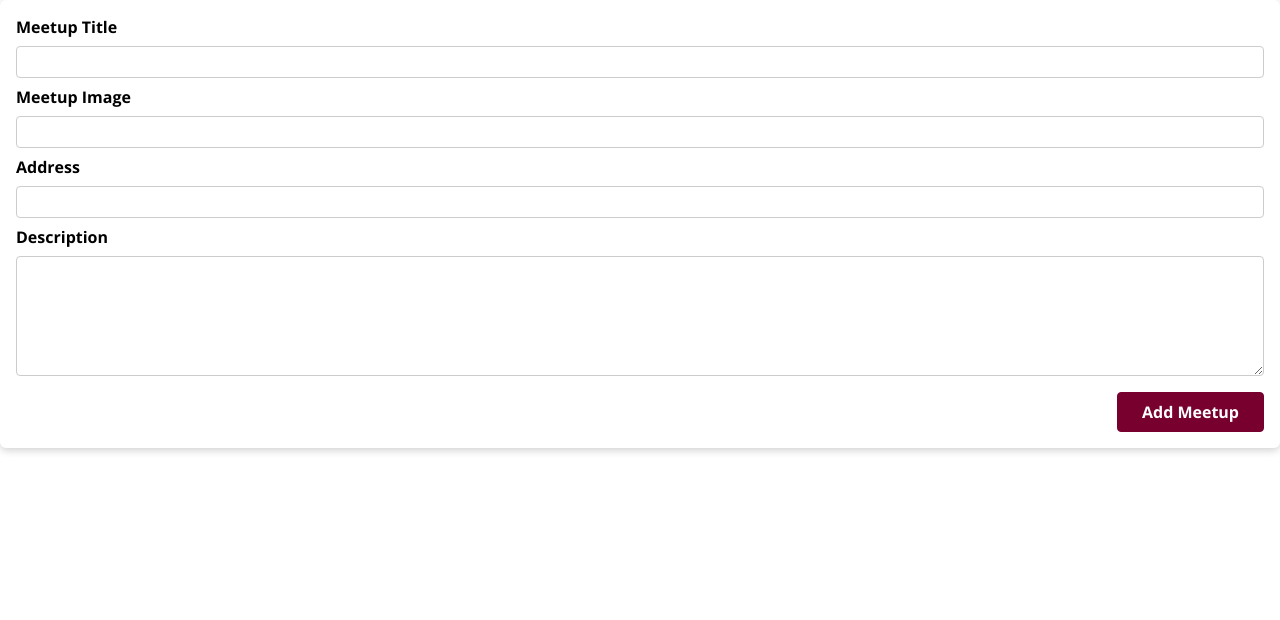
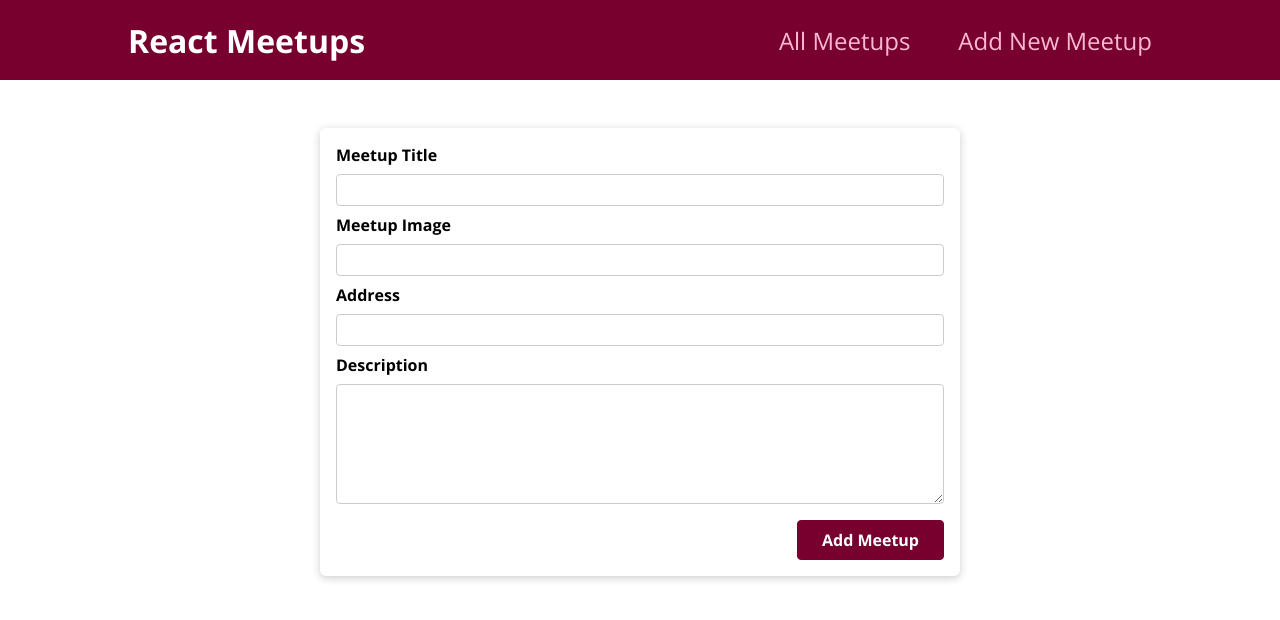
Before and after one commit to UsmanHaiderKhan/next-meetup-app, a Next.js app: page /new-meetup in a window 1280 px wide. Shown: the top 620 px of the page. Built offline with nearby package versions, Linux system fonts and the light colour scheme.

Commit message:
🛠️ Fix : navigation and add layout wrapper
Replaced incorrect 'to' prop with 'href' in Next.js Link components in MainNavigation. Updated MeetupItem to navigate to details page using useRouter. Wrapped all pages with Layout component in _app.js for consistent layout.

```diff
--- a/components/layout/MainNavigation.js
+++ b/components/layout/MainNavigation.js
@@ -1,4 +1,5 @@
 import classes from './MainNavigation.module.css';
+import Link from "next/link";
 
 function MainNavigation() {
 
@@ -8,10 +9,10 @@ function MainNavigation() {
       <nav>
         <ul>
           <li>
-            <Link to='/'>All Meetups</Link>
+            <Link href='/'>All Meetups</Link>
           </li>
           <li>
-            <Link to='/new-meetup'>Add New Meetup</Link>
+            <Link href='/new-meetup'>Add New Meetup</Link>
           </li>
         </ul>
       </nav>
--- a/pages/_app.js
+++ b/pages/_app.js
@@ -1,7 +1,12 @@
 import '../styles/globals.css'
+import Layout from "../components/layout/Layout";
 
-function MyApp({ Component, pageProps }) {
-  return <Component {...pageProps} />
+function MyApp({Component, pageProps}) {
+    return (
+        <Layout>
+            <Component {...pageProps} />
+        </Layout>
+    );
 }
 
 export default MyApp
```
Also changed, not shown: components/meetups/MeetupItem.js (+6 -1 lines).
